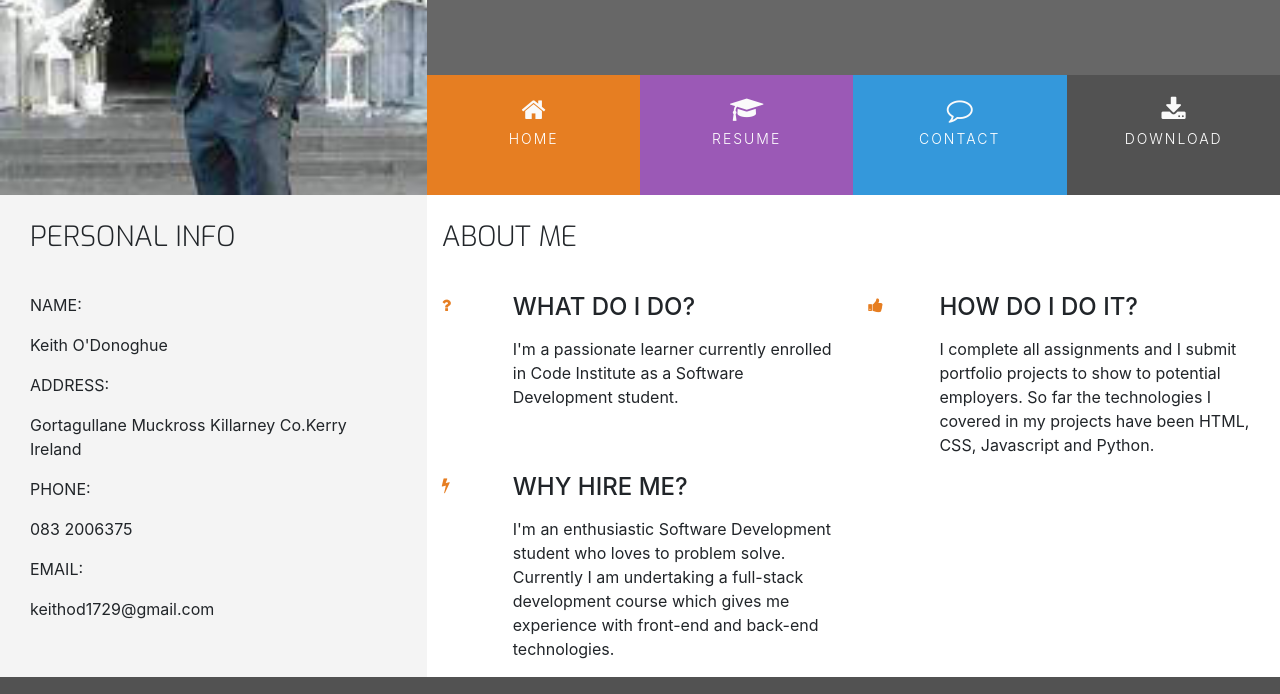
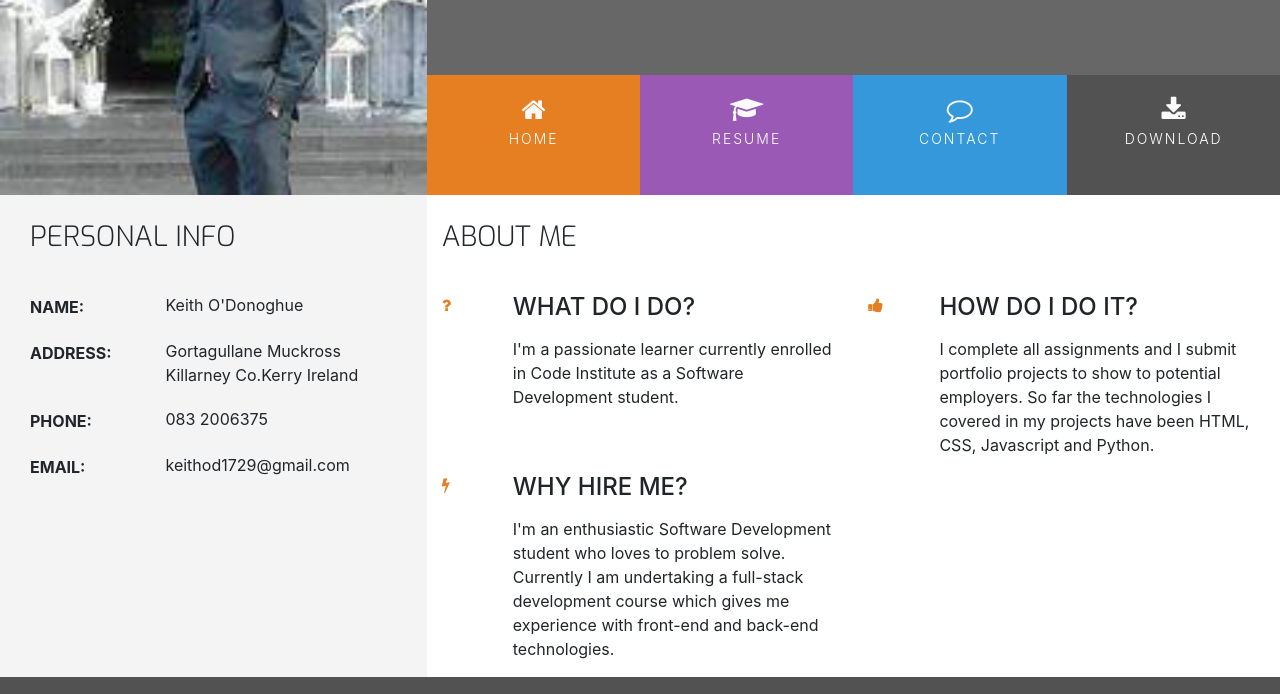
Before and after one commit to keith1729/Resume, a plain HTML site: page index.html in a window 1280 px wide. Shown: the part 174-868 px from the top of the page. Drawn offline with nearby package versions, Linux system fonts and the light colour scheme.

Commit message:
Addstyling for personal info

```diff
--- a/assets/css/style.css
+++ b/assets/css/style.css
@@ -1,6 +1,7 @@
 @import url("https://fonts.googleapis.com/css?family=Roboto:100,200,300,400,500,600,700|Exo:100,200,300,400,500,600,700");
 
 /*-----------------------------Colors*/
+
 .bg-color-name-title {
   background-color: #676767;
 }
@@ -213,7 +214,7 @@ footer {
   padding: 20px;
 }
 
-/*-----------------------------Three reasons*/
+/*-----------------------------Three Reasons*/
 
 .three-reasons-icon {
   font-size: 26px;
@@ -223,3 +224,38 @@ footer {
 .three-reasons-heading {
   margin-bottom: 15px;
 }
+
+/*-----------------------------Personal Info*/
+
+.personal-info-item {
+  margin-bottom: 20px;
+  display: block;
+  clear: both;
+}
+
+.personal-info-item .key,
+.personal-info-item .value {
+  padding-right: 8px;
+  display: inline-block;
+}
+
+.personal-info-item .key p,
+.personal-info-item .value p {
+  margin: 0;
+}
+
+.personal-info-item .key {
+  width: 30%;
+  margin-right: 21px;
+  padding-top: 2px;
+  vertical-align: top;
+}
+
+.personal-info-item .key p {
+  font-weight: 700;
+}
+
+.personal-info-item .value {
+  position: relative;
+  width: 60%;
+}
--- a/index.html
+++ b/index.html
@@ -29,7 +29,7 @@
           <div class="row no-gutters bg-color-name-title">
             <div class="col heading">
               <h1 class="name">Keith O'Donoghue</h1>
-              <h2 class="title">Student Software Development</h2>
+              <h2 class="title">Software Development Student</h2>
             </div>
           </div>
           <div class="row no-gutters">
```
